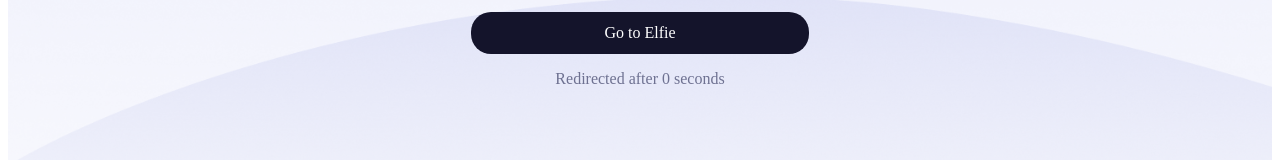
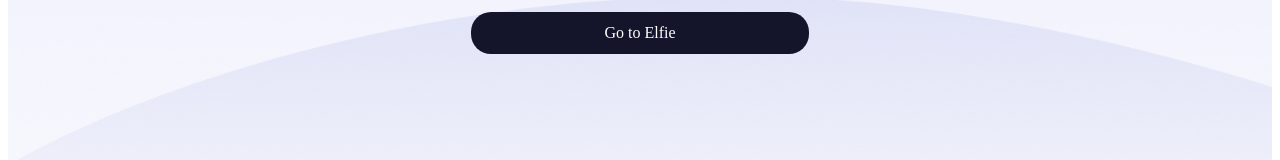
Before and after one commit to thanh-elfie/embark-login-page, a Gatsby site: page / in a window 1280 px wide. Shown: the part 511-671 px from the top of the page. Built offline with nearby package versions, Linux system fonts and the light colour scheme; Gatsby itself is replaced by a stand-in of ours.

Commit message:
Remove auto redirect

```diff
--- a/src/pages/index.tsx
+++ b/src/pages/index.tsx
@@ -62,7 +62,7 @@ const redirectAfterText = {
 
 const IndexPage: React.FC<PageProps> = () => {
   const [url, setUrl] = React.useState('#')
-  const [redirectAfter, setRedirectAfter] = React.useState(5)
+  // const [redirectAfter, setRedirectAfter] = React.useState(5)
 
   React.useEffect(() => {
     const params = queryString.parse(location.search);
@@ -72,14 +72,14 @@ const IndexPage: React.FC<PageProps> = () => {
     setUrl(completeRedirectUrl)
   })
 
-  React.useEffect(() => {
-    if (redirectAfter > 0) {
-      setTimeout(() => setRedirectAfter(redirectAfter - 1), 1000)
-    } else {
-      window.open(url)
-      // history.back()
-    }
-  }, [redirectAfter])
+  // React.useEffect(() => {
+  //   if (redirectAfter > 0) {
+  //     setTimeout(() => setRedirectAfter(redirectAfter - 1), 1000)
+  //   } else {
+  //     window.open(url)
+  //     // history.back()
+  //   }
+  // }, [redirectAfter])
 
   return (
     <>
@@ -108,9 +108,9 @@ const IndexPage: React.FC<PageProps> = () => {
                 Go to Elfie
               </a>
             </div>
-            <div style={redirectAfterText}>
+            {/* <div style={redirectAfterText}>
               Redirected after {redirectAfter} seconds
-            </div>
+            </div> */}
           </div>
           </div>
         </div>
```
